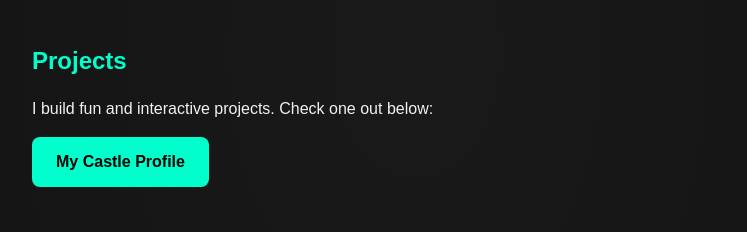
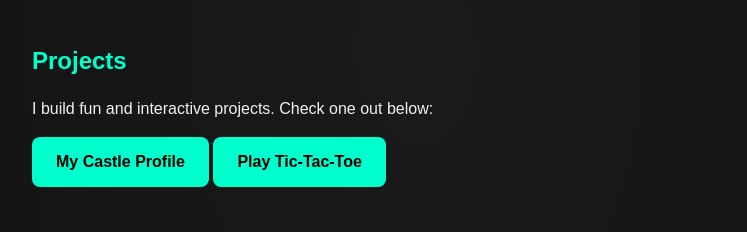
Before and after one commit to shekibahmad7/Zyrex, a plain HTML site: page index.html in a window 1280 px wide. Shown: the part 880-1112 px from the top of the page, without its empty margins (224-971 px from the left). Drawn offline with Linux system fonts and the light colour scheme.

Commit message:
Update index.html

```diff
--- a/index.html
+++ b/index.html
@@ -241,6 +241,7 @@
       <h2>Projects</h2>
       <p>I build fun and interactive projects. Check one out below:</p>
       <a href="https://s.castle.xyz/eiZ5mjaIyTXj" class="button-link" target="_blank">My Castle Profile</a>
+      <a href="tic-tac-toe" class="button-link" target="_blank">Play Tic-Tac-Toe</a
     </section>
 
     <section>
```
